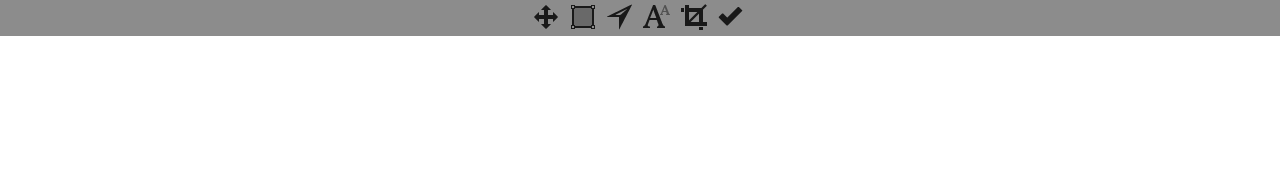
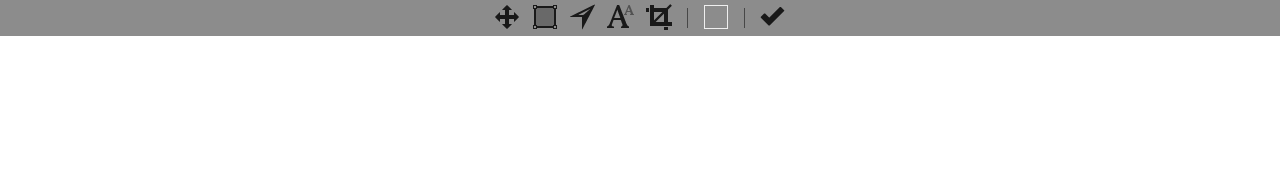
Before and after one commit to rysenko/bugsnap, a browser extension: page common/editor.html in a window 1280 px wide. Drawn offline with Linux system fonts and the light colour scheme.

Commit message:
Added simple color selector

```diff
--- a/common/css/editor.css
+++ b/common/css/editor.css
@@ -17,11 +17,17 @@ html, body {
 }
 
 #toolbar .button {
-    margin-top: 2px;
-    margin-right: 3px;
+    margin: 2px;
     border-radius: 2px;
     padding: 1px;
     display: inline-block;
+}
+
+.color .icon-large {
+    margin: 2px;
+    height: 22px;
+    width: 22px;
+    border: 1px solid #eee;
 }
 
 #toolbar .button:hover {
@@ -30,6 +36,15 @@ html, body {
 
 #toolbar .button.active {
     background-color: #f5f5f5;
+}
+
+#toolbar .separator {
+    margin-top: 5px;
+    width: 1px;
+    height: 20px;
+    background-color: #333;
+    margin: 0px 7px;
+    display: inline-block;
 }
 
 #canvas, #editor, #texted, #output {
--- a/common/editor.html
+++ b/common/editor.html
@@ -28,21 +28,28 @@
     <div data-bind="with: Editor" class="screen">
         <div id="toolbar-container">
             <span id="toolbar">
-                <i title="Move" class="button" data-bind="click: setPointer, css: {'active': ActiveInstrument() == 'Pointer'}">
+                <i title="Move" class="button" data-bind="click: setPointer, css: {active: ActiveInstrument() == 'Pointer'}">
                     <i class="icon-large icon-move"></i>
                 </i>
-                <i title="Rectangle" class="button" data-bind="click: setRectangle, css: {'active': ActiveInstrument() == 'Rectangle'}">
+                <i title="Rectangle" class="button" data-bind="click: setRectangle, css: {active: ActiveInstrument() == 'Rectangle'}">
                     <i class="icon-large icon-rect"></i>
                 </i>
-                <i title="Arrow" class="button" data-bind="click: setArrow, css: {'active': ActiveInstrument() == 'Arrow'}">
+                <i title="Arrow" class="button" data-bind="click: setArrow, css: {active: ActiveInstrument() == 'Arrow'}">
                     <i class="icon-large icon-arrow"></i>
                 </i>
-                <i title="Text" class="button" data-bind="click: setText, css: {'active': ActiveInstrument() == 'Text'}">
+                <i title="Text" class="button" data-bind="click: setText, css: {active: ActiveInstrument() == 'Text'}">
                     <i class="icon-large icon-font"></i>
                 </i>
-                <i title="Crop" class="button" data-bind="click: setCrop, css: {'active': ActiveInstrument() == 'Crop'}">
+                <i title="Crop" class="button" data-bind="click: setCrop, css: {active: ActiveInstrument() == 'Crop'}">
                     <i class="icon-large icon-crop"></i>
                 </i>
+                <i class="separator"></i>
+                <!-- ko foreach: Colors -->
+                <i title="Color" class="button color" data-bind="click: $parent.setColor, css: {active: $parent.ActiveColor() == $data}">
+                    <i class="icon-large" data-bind="style: {'background-color' : $data}"></i>
+                </i>
+                <!-- /ko -->
+                <i class="separator"></i>
                 <i title="Submit" class="button" data-bind="click: getImageData">
                     <i class="icon-large icon-ok"></i>
                 </i>
--- a/common/editor.js
+++ b/common/editor.js
@@ -149,6 +149,11 @@ define(['js/jquery', 'js/knockout', 'js/raphael', 'js/canvg', 'js/jquery.ui'], f
                 this.ActiveObject().attr('text', value);
             }, this);
             this.Offset = ko.observable({x: 0, y: 0});
+            this.Colors = ko.observableArray(['red', 'orange', 'green', 'blue']);
+            var self = this;
+            this.setColor = function (color) {
+                self.ActiveColor(color);
+            };
             this.init();
         }
         EditorViewModel.prototype.init = function () {
```
